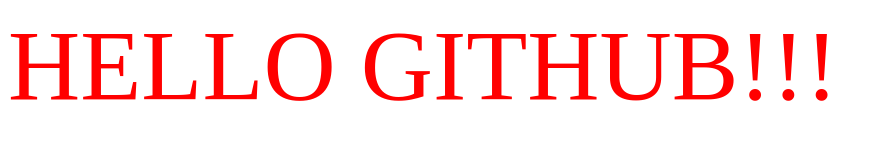
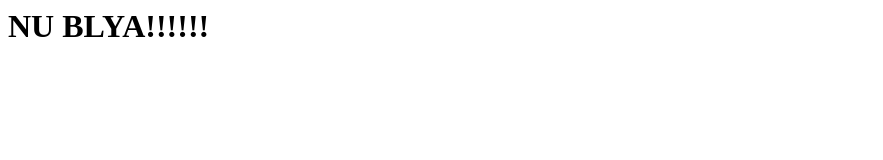
Before and after one commit to ClinicFamily/EquipmentList, a plain HTML site: page index.html in a window 1280 px wide. Shown: the whole page, without its empty margins (0-883 px from the left). Drawn offline with Linux system fonts and the light colour scheme.

Commit message:
Update index.html

```diff
--- a/index.html
+++ b/index.html
@@ -1,11 +1 @@
-<!DOCTYPE html>
-<html lang="en">
-<head>
-    <meta charset="UTF-8">
-    <meta name="viewport" content="width=device-width, initial-scale=1.0">
-    <title>Document</title>
-</head>
-<body>
-    <div style="font-size: 100px; color: red;">HELLO GITHUB!!!</div>
-</body>
-</html>
+<h1>NU BLYA!!!!!!</h1>
```
